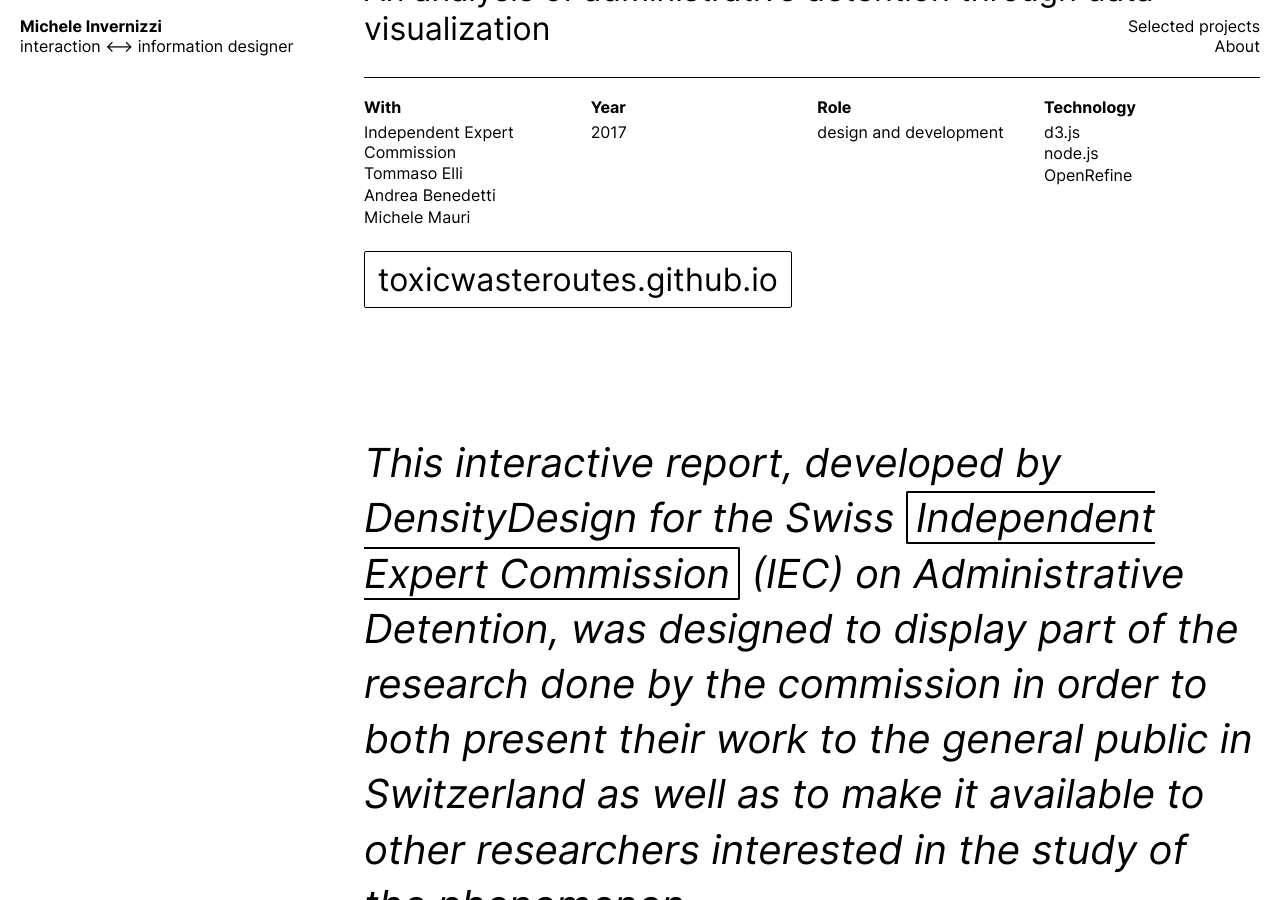
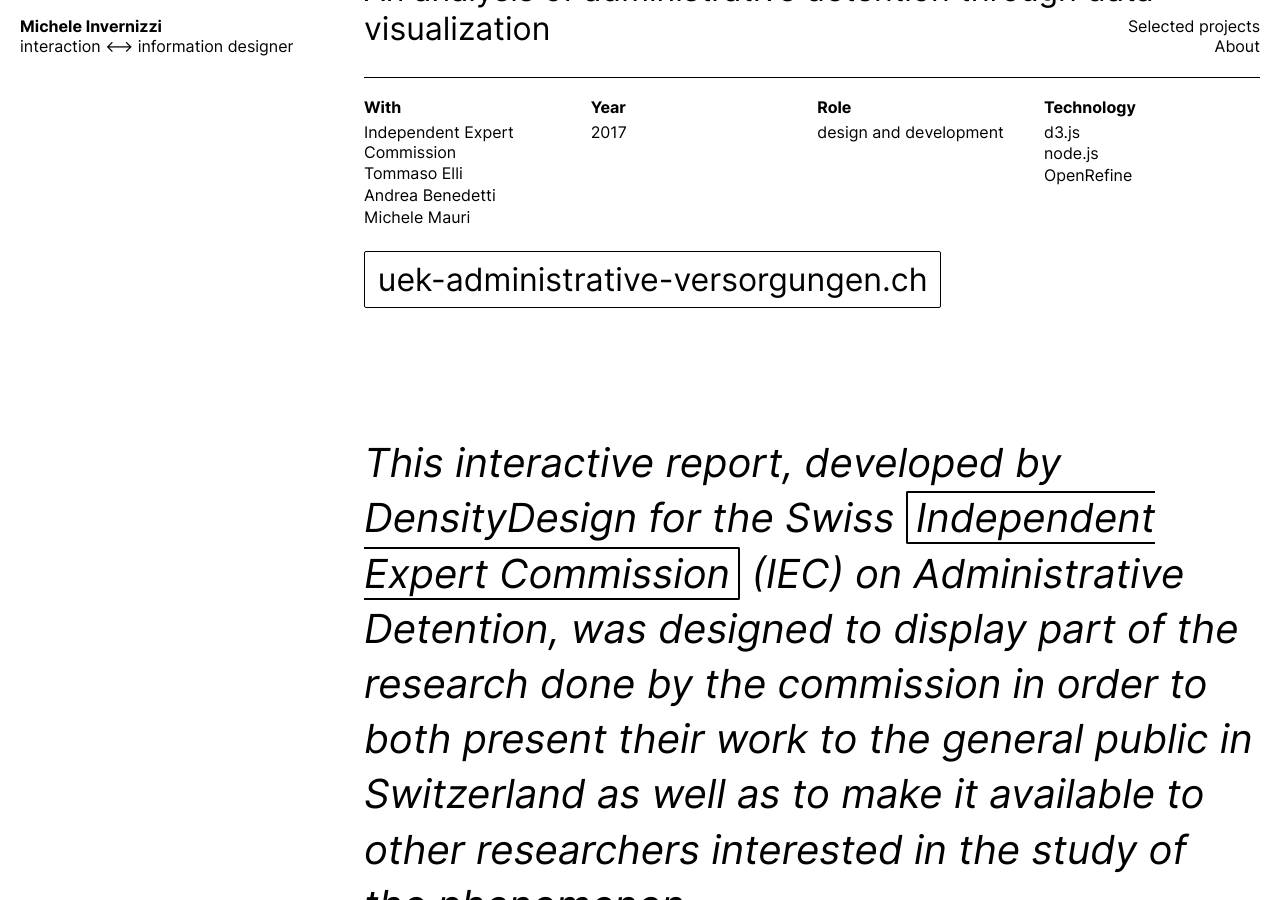
Before and after one commit to Mitch90/mitch90.github.io, a Jekyll site: the page built from _projects/switzerland-istitutional-landscape.html, in a window 1280 px wide and 900 px high, scrolled down 572 px. Built offline with Jekyll 4.4.1, drawn with Linux system fonts in a browser that asks for light colours.

Commit message:
fix link

```diff
--- a/_projects/switzerland-istitutional-landscape.html
+++ b/_projects/switzerland-istitutional-landscape.html
@@ -13,8 +13,8 @@ technology:
   - node.js
   - OpenRefine
 link:
-  title: toxicwasteroutes.github.io
-  url: "https://toxicwasteroutes.github.io/"
+  title: uek-administrative-versorgungen.ch
+  url: "https://www.uek-administrative-versorgungen.ch/interactivereport/en/"
 thumbnail: switzerland.png
 order: 3
 ---
```
